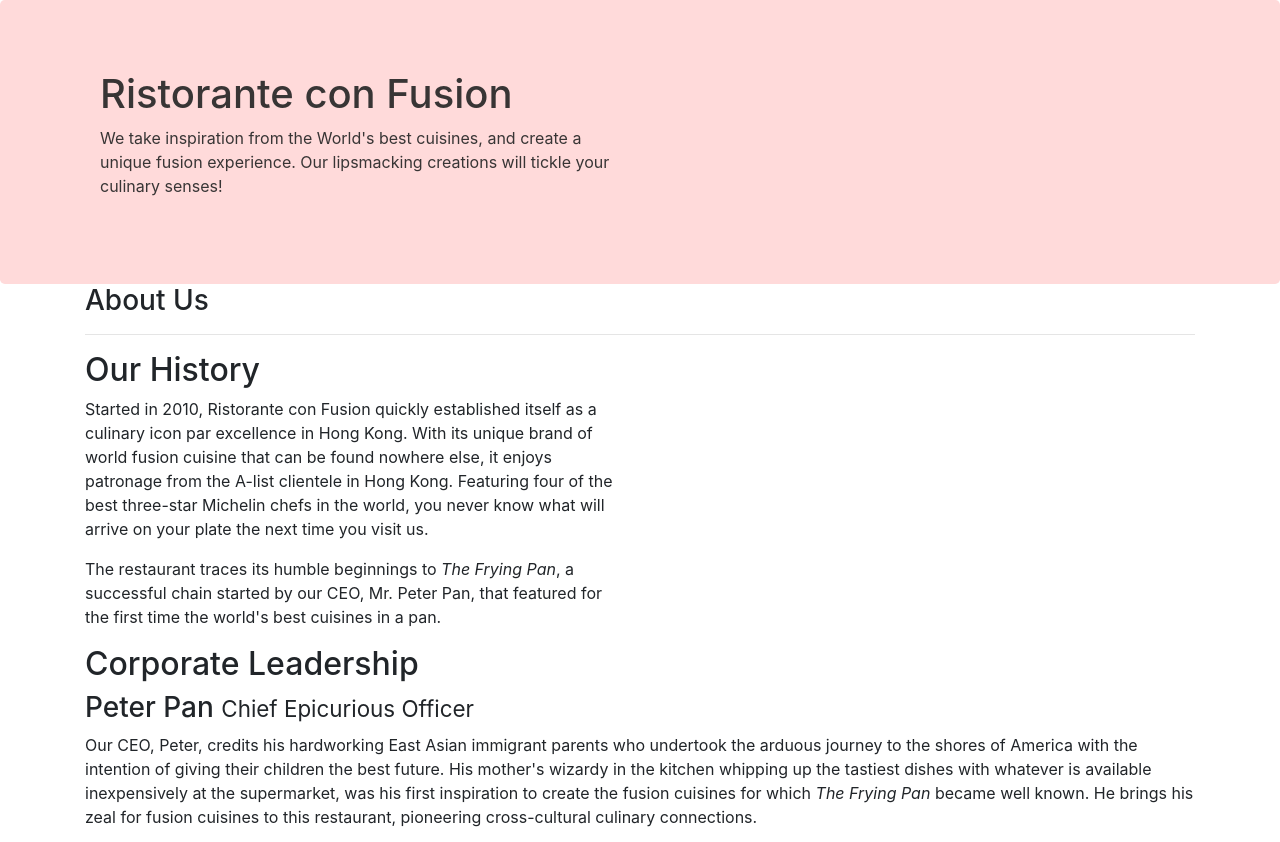
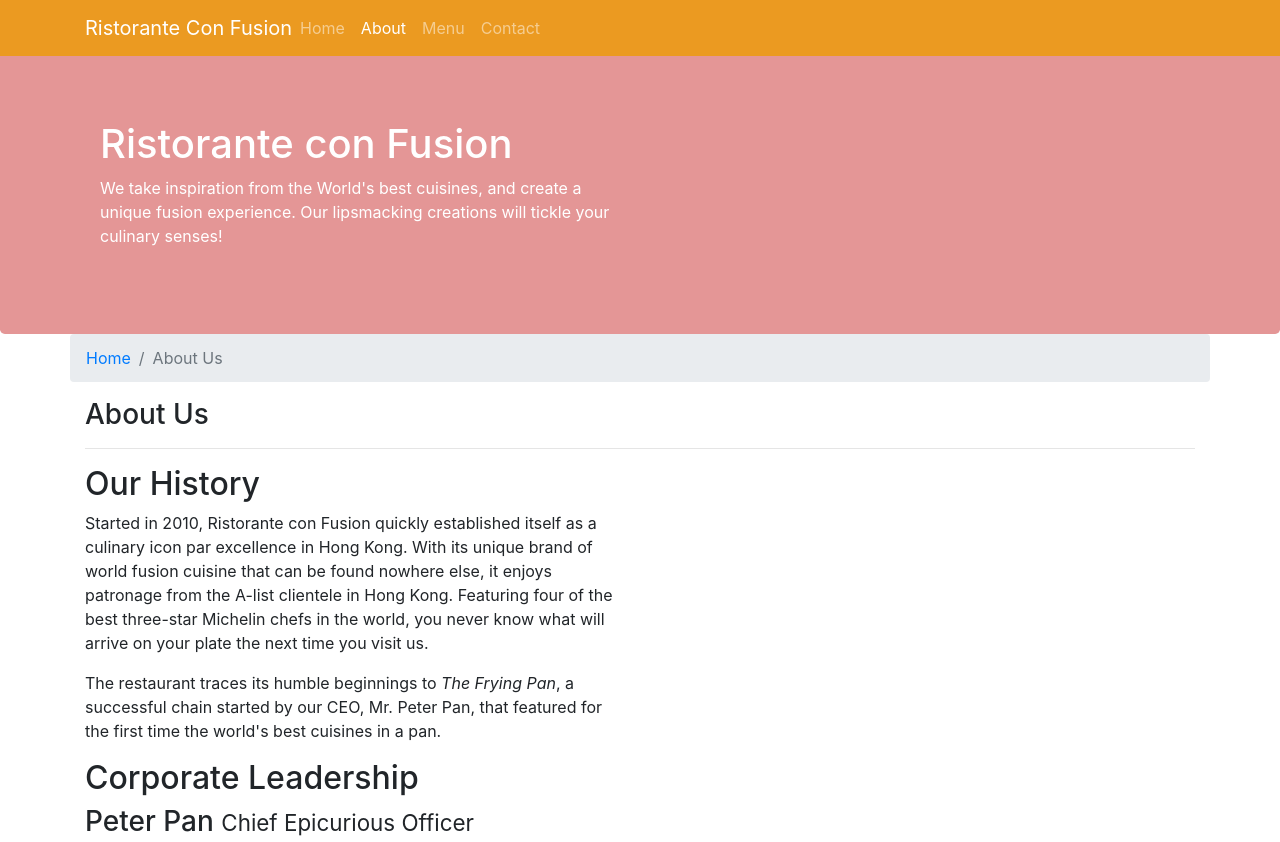
Before and after one commit to grachanas/coursera-angular, a website: page assigment#1/aboutus.html in a window 1280 px wide. Shown: the top 842 px of the page. Drawn offline with nearby package versions, Linux system fonts and the light colour scheme.

Commit message:
finished

```diff
--- a/assigment#1/aboutus.html
+++ b/assigment#1/aboutus.html
@@ -13,7 +13,22 @@
 </head>
 
 <body>
-
+    <nav class="navbar navbar-dark navbar-expand-sm fixed-top">
+        <div class="container">
+            <button class="navbar-toggler" type="button" data-toggle="collapse" data-target="#Navbar">
+                <span class="navbar-toggler-icon"></span>
+            </button>
+            <a class="navbar-brand mr-auto" href="index.html">Ristorante Con Fusion</a>
+                <div class="collapse navbar-collapse" id="Navbar">
+                    <ul class="navbar-nav mr-auto">
+                        <li class="nav-item"><a class="nav-link" href="index.html">Home</a></li>
+                        <li class="nav-item active"><a class="nav-link" href="#">About</a></li>
+                        <li class="nav-item"><a class="nav-link" href="#">Menu</a></li>
+                        <li class="nav-item"><a class="nav-link" href="#">Contact</a></li>
+                    </ul>
+                </div>
+        </div>
+    </nav>
     <header class="jumbotron">
         <div class="container">
             <div class="row row-header">
@@ -29,6 +44,10 @@
 
     <div class="container">
         <div class="row">
+            <ol class="col-12 breadcrumb">
+                <li class="breadcrumb-item"><a href="index.html">Home</a></li>
+                <li class="breadcrumb-item active">About Us</li>
+            </ol>
             <div class="col-12">
                <h3>About Us</h3>
                <hr>
@@ -68,7 +87,7 @@
                 <div class="col-4 offset-1 col-sm-2">
                     <h5>Links</h5>
                     <ul class="list-unstyled">
-                        <li><a href="#">Home</a></li>
+                        <li><a href="index.html">Home</a></li>
                         <li><a href="#">About</a></li>
                         <li><a href="#">Menu</a></li>
                         <li><a href="#">Contact</a></li>
--- a/assigment#1/css/styles.css
+++ b/assigment#1/css/styles.css
@@ -11,7 +11,7 @@
 }
 
 .footer {
-    background-color: rgb(235, 235, 235);
+    background-color: rgb(255, 223, 223);
     margin: 0px auto;
     padding: 20px 0px 20px 0px;
 }
@@ -19,8 +19,8 @@
 .jumbotron {
     padding: 70px 30px 70px 30px;
     margin: 0px auto;
-    background:rgb(255, 218, 218);
-    color:rgb(56, 53, 53);
+    background:rgb(228, 150, 150);
+    color:rgb(255, 255, 255);
 }
 
 .address {
@@ -28,3 +28,12 @@
     margin: 0px;
     color:#1f1f1f;
 }
+
+body {
+    padding: 50px 0px 0px 0px;
+    z-index: 0;
+}
+
+.navbar-dark {
+    background-color: #eb9a21;
+}
```
Also changed, not shown: assigment#1/index.html (+17 -2 lines).
